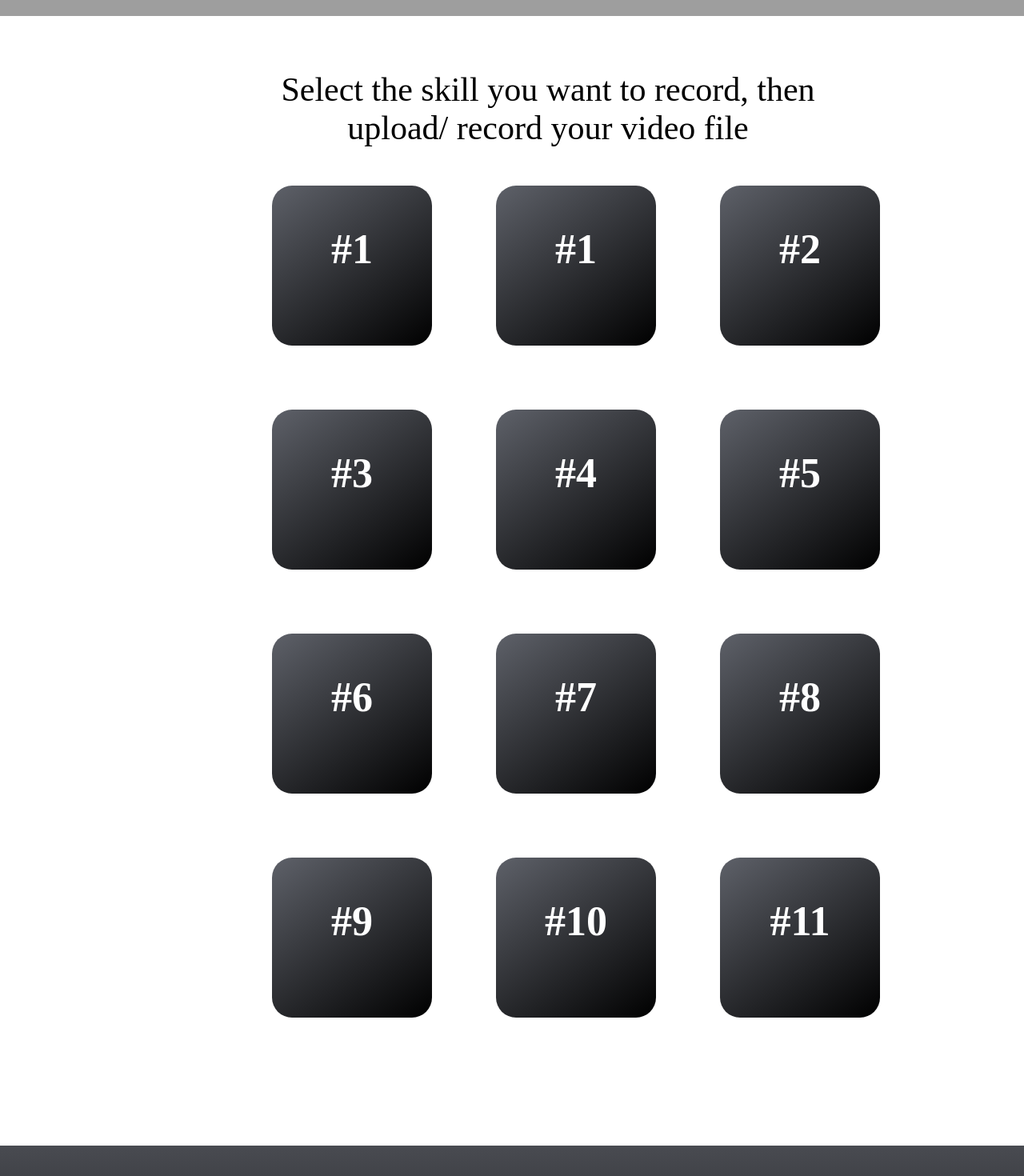
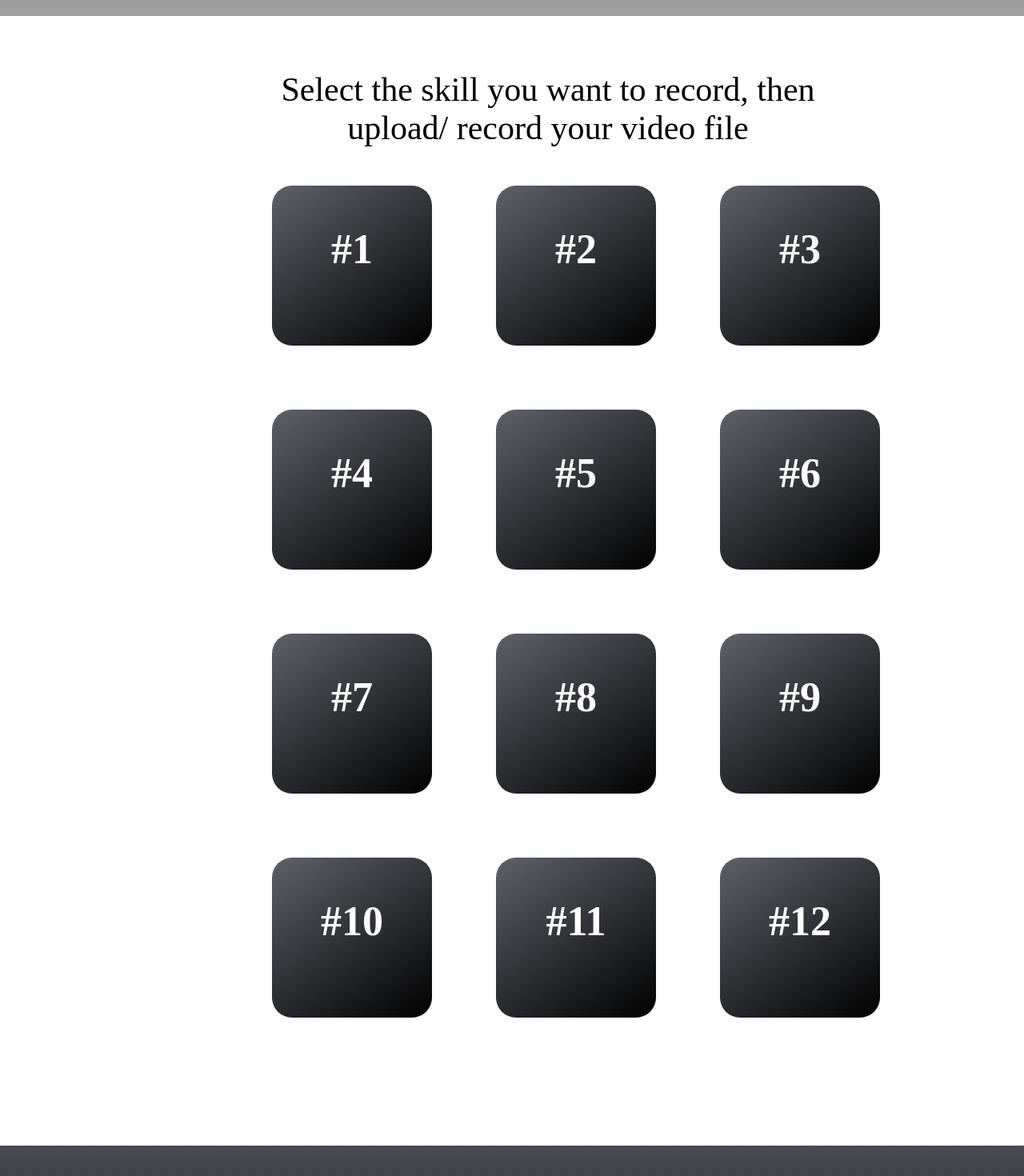
Before and after one commit to TAppPE/TApptest, a React (Create React App) app: page /Footballskill in a window 1280 px wide. Shown: the part 380-1850 px from the top of the page at 80% size. Built offline with nearby package versions, Linux system fonts and the light colour scheme; grey boxes are pictures that could not be loaded.

Commit message:
Update skills.js

```diff
--- a/src/components/Skills/skills.js
+++ b/src/components/Skills/skills.js
@@ -6,9 +6,6 @@ const skills = () => {
      <div id="skillscontainer">
          <div class="skills">
              <h3 class="number">#1</h3>
-         </div>
-         <div class="skills">
-         <h3 class="number">#1</h3>
          </div>
          <div class="skills">
          <h3 class="number">#2</h3>
@@ -40,6 +37,9 @@ const skills = () => {
          <div class="skills">
          <h3 class="number">#11</h3>
          </div>
+         <div class="skills">
+         <h3 class="number">#12</h3>
+         </div>
 
      </div>
     );
```
